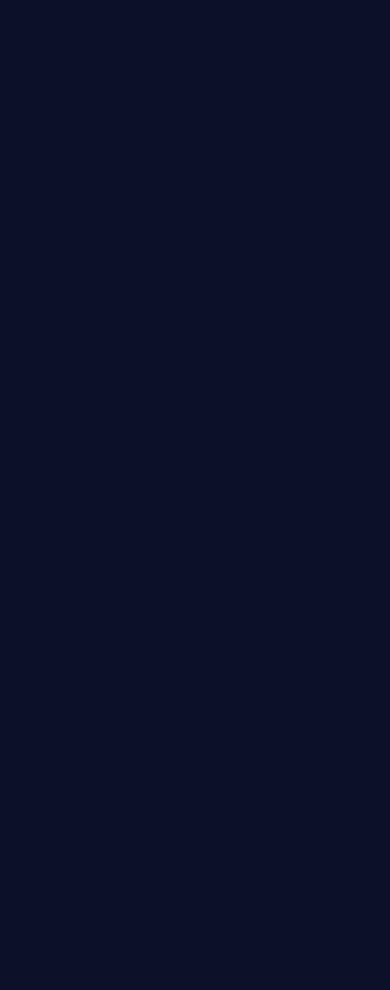
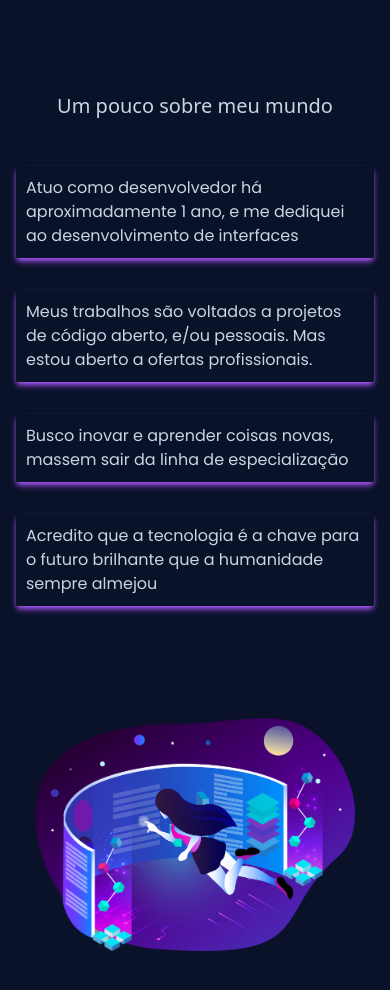
Before and after one commit to Sir-Aguiar/Portfolio, a React (Vite) app: page / in a window 390 px wide. Shown: the part 820-1810 px from the top of the page. Built offline with nearby package versions, Linux system fonts and the light colour scheme.

Commit message:
Finals steps for about page responsivity

```diff
--- a/src/App.tsx
+++ b/src/App.tsx
@@ -1,4 +1,5 @@
 import React from "react";
+import About from "./pages/About";
 import Home from "./pages/Home";
 
 import "./styles/App.css";
@@ -8,7 +9,9 @@ const App: React.FC = () => {
       <section id="home" className="group-section">
         <Home />
       </section>
-      <section id="about" className="group-section"></section>
+      <section id="about" className="group-section">
+        <About />
+      </section>
       <section id="knowledges" className="group-section"></section>
       <section id="projects" className="group-section"></section>
       <section id="contact" className="group-section"></section>
--- a/src/pages/About.tsx
+++ b/src/pages/About.tsx
@@ -1,10 +1,32 @@
 import React from "react";
-
+import "../styles/About/About.css";
 const About: React.FC = () => {
   return (
-    <>
-
-    </>
+    <div className="about-section">
+      <div className="about-me">
+        <h1>Um pouco sobre meu mundo</h1>
+        <div className="about-cards">
+          <div className="about-card">
+            <p>Atuo como desenvolvedor há aproximadamente 1 ano, e me dediquei ao desenvolvimento de interfaces</p>
+          </div>
+          <div className="about-card">
+            <p>
+              Meus trabalhos são voltados a projetos de código aberto, e/ou pessoais. Mas estou aberto a ofertas
+              profissionais.
+            </p>
+          </div>
+          <div className="about-card">
+            <p>Busco inovar e aprender coisas novas, massem sair da linha de especialização</p>
+          </div>
+          <div className="about-card">
+            <p>Acredito que a tecnologia é a chave para o futuro brilhante que a humanidade sempre almejou</p>
+          </div>
+        </div>
+      </div>
+      <div className="about-ilustration">
+        <img src="/development-process.png" />
+      </div>
+    </div>
   );
 };
 
--- /dev/null
+++ b/src/styles/About/About.css
@@ -0,0 +1,28 @@
+#about {
+  @apply min-h-[900px] desktop:min-h-[800px]
+}
+.about-section {
+  @apply w-full h-full overflow-hidden flex flex-col desktop:flex-row;
+}
+.about-me {
+  @apply flex-1 max-h-[70%] md:max-h-[60%] flex flex-col
+  text-slate-300;
+}
+.about-ilustration {
+  @apply flex-1 p-1 max-h-[30%] md:max-h-[40%] desktop:max-h-full flex justify-center items-start;
+}
+.about-cards {
+   @apply overflow-hidden overflow-y-auto min-h-[500px] my-2 flex flex-col items-center justify-center md:px-[5%] p-2
+}
+.about-me h1 {
+  @apply text-xl md:text-2xl desktop:text-3xl text-center my-2;
+}
+.about-me p {
+  @apply text-base p-2 font-Poppins;
+}
+.about-card {
+  @apply border-2 my-4 md:my-3 border-default rounded-sm mx-2 shadow-md shadow-purple-500 max-w-[400px]
+}
+.about-ilustration img {
+  @apply relative md:mx-auto max-w-xs md:max-w-sm desktop:max-w-xl;
+}
--- a/src/styles/App.css
+++ b/src/styles/App.css
@@ -7,5 +7,5 @@
 }
 
 .group-section {
-  @apply min-h-full h-screen max-h-[calc(100%-60px)];
+  @apply min-h-[750px] h-screen max-h-[calc(100%-60px)];
 }
--- a/src/styles/Home/Home.css
+++ b/src/styles/Home/Home.css
@@ -1,5 +1,5 @@
 .home-page {
-  @apply w-full h-full overflow-hidden flex flex-col desktop:flex-row;
+  @apply min-h-[750px] w-full h-full overflow-hidden flex flex-col desktop:flex-row;
 }
 .welcome {
   @apply font-Plex-Sans flex flex-col items-center justify-center desktop:items-start h-full w-full desktop:px-10;
```
